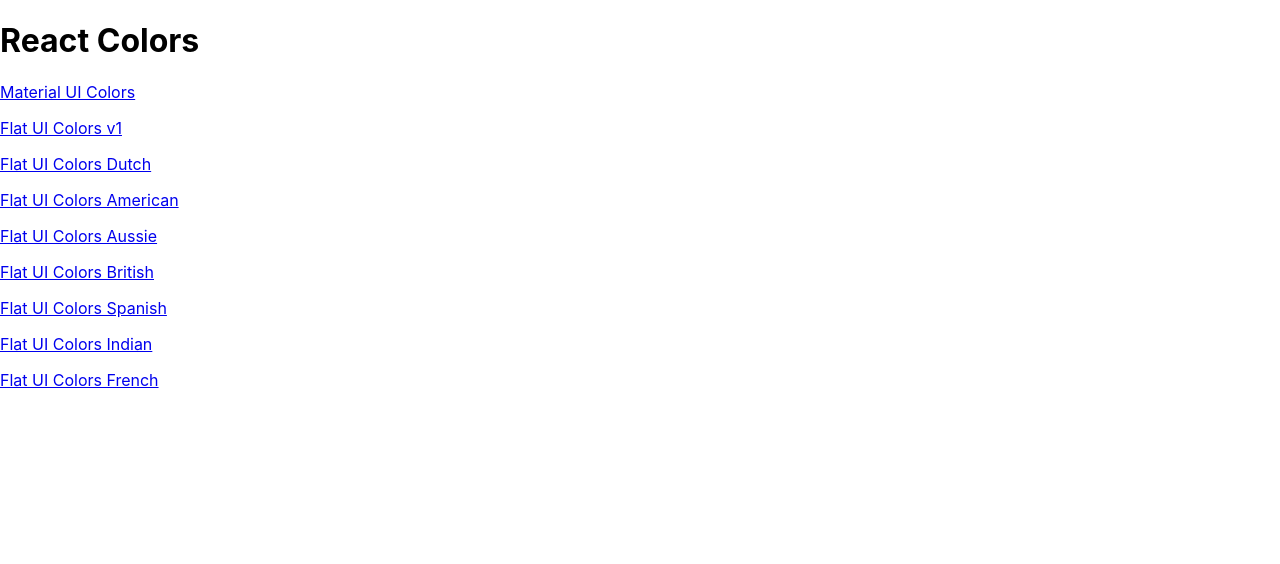
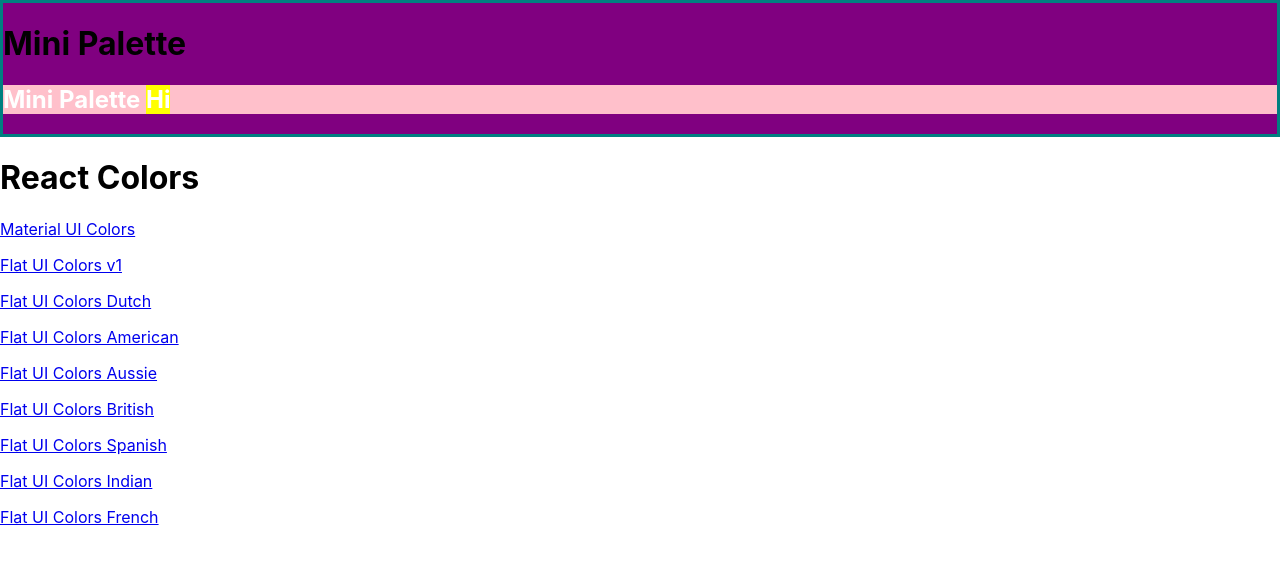
Before and after one commit to knee-rel/color-project, a React (Create React App) app: page / in a window 1280 px wide. Shown: the top 564 px of the page. Built offline with nearby package versions, Linux system fonts and the light colour scheme.

Commit message:
added jss

```diff
--- a/package.json
+++ b/package.json
@@ -5,6 +5,7 @@
   "dependencies": {
     "@material-ui/core": "^4.11.3",
     "@material-ui/icons": "^4.11.2",
+    "@material-ui/styles": "^4.11.3",
     "@testing-library/jest-dom": "^5.11.4",
     "@testing-library/react": "^11.1.0",
     "@testing-library/user-event": "^12.1.10",
--- /dev/null
+++ b/src/MiniPalette.js
@@ -0,0 +1,33 @@
+import React from "react";
+import { withStyles } from "@material-ui/styles";
+
+const styles = {
+  main: {
+    backgroundColor: "purple",
+    border: "3px solid teal",
+  },
+  secondary: {
+    backgroundColor: "pink",
+    "& h1": {
+      color: "white",
+      "& span": {
+        backgroundColor: "yellow",
+      },
+    },
+  },
+};
+
+function MiniPalette(props) {
+  const { classes } = props;
+  console.log(classes);
+  return (
+    <div className={classes.main}>
+      <h1>Mini Palette</h1>
+      <section className={classes.secondary}>
+        <h1>Mini Palette <span>Hi</span></h1>
+      </section>
+    </div>
+  );
+}
+
+export default withStyles(styles)(MiniPalette);
--- a/src/PaletteList.js
+++ b/src/PaletteList.js
@@ -1,11 +1,13 @@
 import React, { Component } from "react";
 import { Link } from "react-router-dom";
+import MiniPalette from "./MiniPalette";
 
 export default class PaletteList extends Component {
   render() {
     const { palettes } = this.props;
     return (
       <div>
+        <MiniPalette />
         <h1>React Colors</h1>
         {palettes.map((palette) => (
           <p>
```
